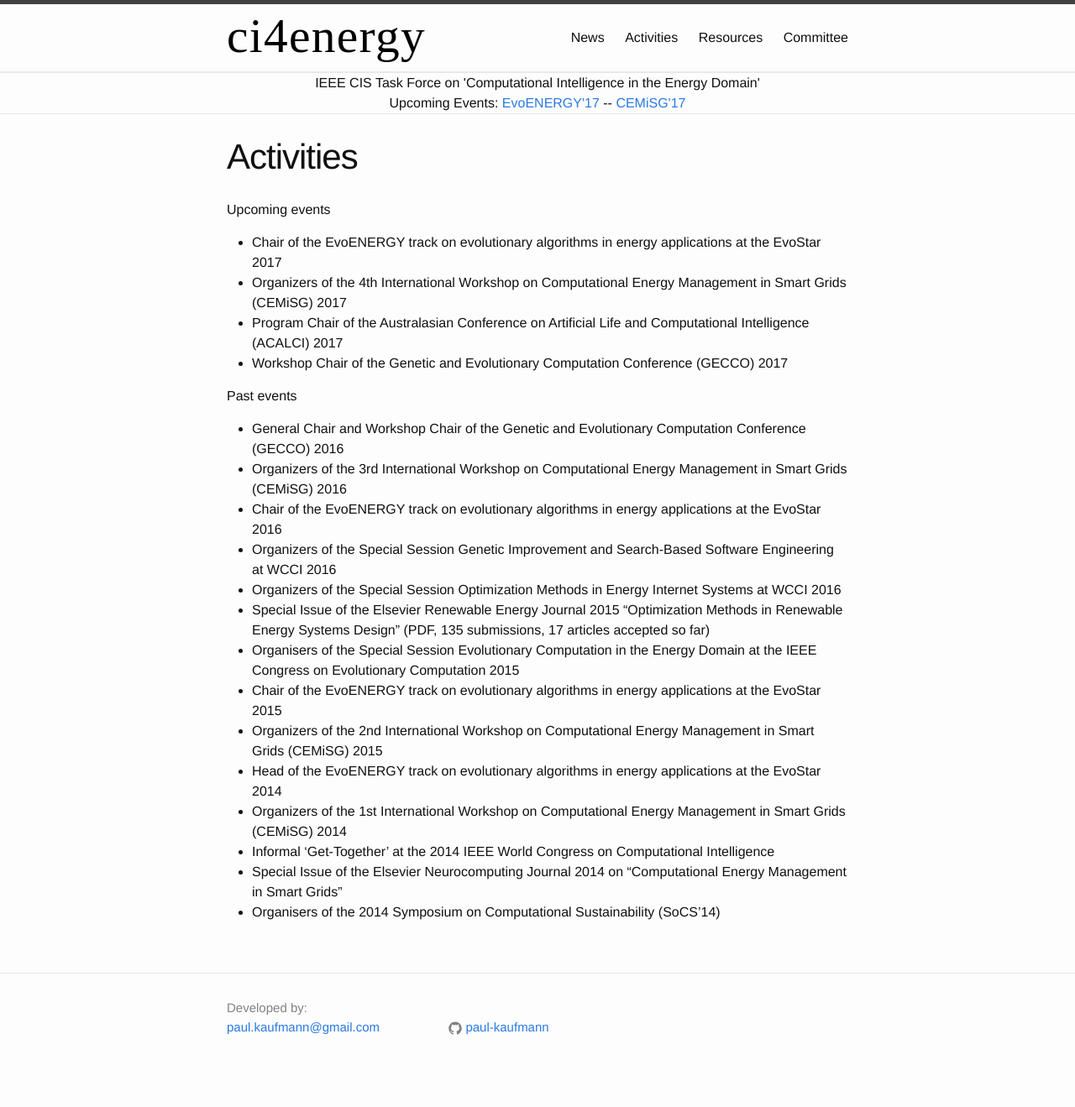
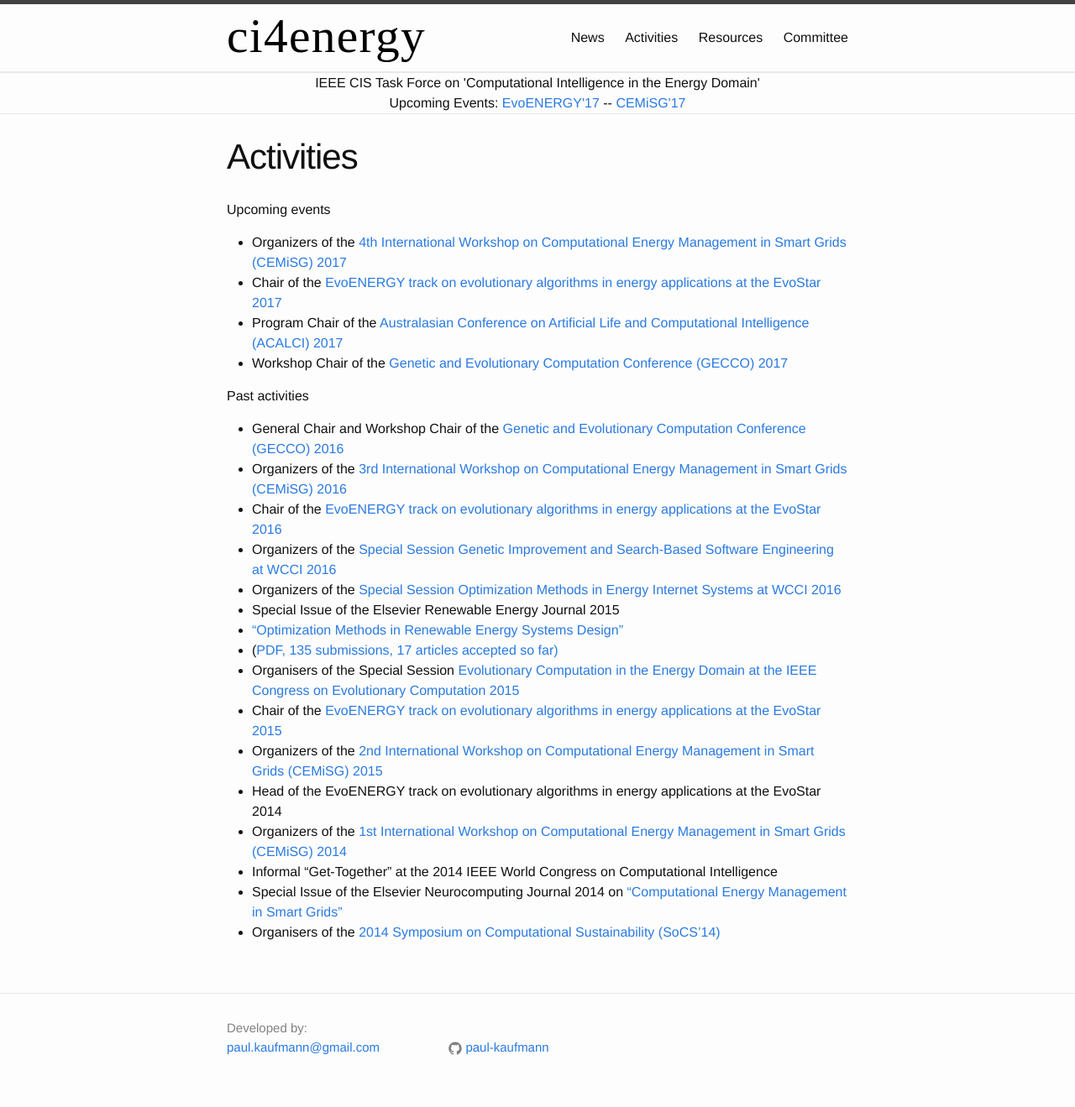
Before and after one commit to ci4energy/ci4energy.github.io, a Jekyll site: the page built from activities.md, in a window 1280 px wide. Shown: the whole page at 84% size. Built offline with Jekyll 4.4.1, drawn with Linux system fonts in a browser that asks for light colours; before the commit the page ends 1295 px from its top, so only the background shows below that.

Commit message:
no message

```diff
--- a/activities.md
+++ b/activities.md
@@ -7,24 +7,26 @@ weight: 10
 
 Upcoming events
 
-- Chair of the EvoENERGY track on evolutionary algorithms in energy applications at the EvoStar 2017
-- Organizers of the 4th International Workshop on Computational Energy Management in Smart Grids (CEMiSG) 2017
-- Program Chair of the Australasian Conference on Artificial Life and Computational Intelligence (ACALCI) 2017
-- Workshop Chair of the Genetic and Evolutionary Computation Conference (GECCO) 2017
+- Organizers of the <a href="http://www.cemisg.org/">4th International Workshop on Computational Energy Management in Smart Grids (CEMiSG) 2017
+- Chair of the <a href="http://www.evostar.org/2017/cfp_evoenergy.php">EvoENERGY track on evolutionary algorithms in energy applications at the EvoStar 2017
+- Program Chair of the <a href="http://www.acalci.net/2017/index.html">Australasian Conference on Artificial Life and Computational Intelligence (ACALCI) 2017
+- Workshop Chair of the <a href="http://gecco-2017.sigevo.org/">Genetic and Evolutionary Computation Conference (GECCO) 2017
 
-Past events
+Past activities
 
-- General Chair and Workshop Chair of the Genetic and Evolutionary Computation Conference (GECCO) 2016
-- Organizers of the 3rd International Workshop on Computational Energy Management in Smart Grids (CEMiSG) 2016
-- Chair of the EvoENERGY track on evolutionary algorithms in energy applications at the EvoStar 2016
-- Organizers of the Special Session Genetic Improvement and Search-Based Software Engineering at WCCI 2016
-- Organizers of the Special Session Optimization Methods in Energy Internet Systems at WCCI 2016
-- Special Issue of the Elsevier Renewable Energy Journal 2015 "Optimization Methods in Renewable Energy Systems Design" (PDF, 135 submissions, 17 articles accepted so far)
-- Organisers of the Special Session Evolutionary Computation in the Energy Domain at the IEEE Congress on Evolutionary Computation 2015
-- Chair of the EvoENERGY track on evolutionary algorithms in energy applications at the EvoStar 2015
-- Organizers of the 2nd International Workshop on Computational Energy Management in Smart Grids (CEMiSG) 2015
+- General Chair and Workshop Chair of the <a href="http://www.sigevo.org/gecco-2016/">Genetic and Evolutionary Computation Conference (GECCO) 2016
+- Organizers of the <a href="http://upfzone.net/cemisg2016/">3rd International Workshop on Computational Energy Management in Smart Grids (CEMiSG) 2016
+- Chair of the <a href="http://www.evostar.org/2016/cfp_evoenergy.php">EvoENERGY track on evolutionary algorithms in energy applications at the EvoStar 2016
+- Organizers of the <a href="http://www0.cs.ucl.ac.uk/staff/w.langdon/cec2016/">Special Session Genetic Improvement and Search-Based Software Engineering at WCCI 2016
+- Organizers of the <a href="http://www.wcci2016.org/spsessions.php">Special Session Optimization Methods in Energy Internet Systems at WCCI 2016
+- Special Issue of the Elsevier Renewable Energy Journal 2015
+- <a href="http://www.journals.elsevier.com/renewable-energy/call-for-papers/special-issue-on-optimization-methods-in-renewable-energy-sy/">"Optimization Methods in Renewable Energy Systems Design"
+- (<a href="http://cs.adelaide.edu.au/%7Emarkus/CIS-TF-Energy/Renewable_Energy_Special_Issue-Optimization_Methods_in_Renewable_Energy_Systems_Design-CfP.pdf">PDF, 135 submissions, 17 articles accepted so far)
+- Organisers of the Special Session <a href="http://cs.adelaide.edu.au/%7Eoptlog/CEC2015RenewableEnergy/">Evolutionary Computation in the Energy Domain at the IEEE Congress on Evolutionary Computation 2015
+- Chair of the <a href="http://www.evostar.org/2015/cfp_evoenergy.php">EvoENERGY track on evolutionary algorithms in energy applications at the EvoStar 2015
+- Organizers of the <a href="http://www.cemisg2015.org/">2nd International Workshop on Computational Energy Management in Smart Grids (CEMiSG) 2015
 - Head of the EvoENERGY track on evolutionary algorithms in energy applications at the EvoStar 2014
-- Organizers of the 1st International Workshop on Computational Energy Management in Smart Grids (CEMiSG) 2014
-- Informal 'Get-Together' at the 2014 IEEE World Congress on Computational Intelligence
-- Special Issue of the Elsevier Neurocomputing Journal 2014 on "Computational Energy Management in Smart Grids"
-- Organisers of the 2014 Symposium on Computational Sustainability (SoCS'14)
+- Organizers of the <a href="http://www.cemisg2014.org/">1st International Workshop on Computational Energy Management in Smart Grids (CEMiSG) 2014
+- Informal “Get-Together” at the 2014 IEEE World Congress on Computational Intelligence
+- Special Issue of the Elsevier Neurocomputing Journal 2014 on <a href="http://cs.adelaide.edu.au/%7Emarkus/CIS-TF-Energy/CFP_NC2014.pdf">"Computational Energy Management in Smart Grids"
+- Organisers of the <a href="http://socs14.sita-research.org/">2014 Symposium on Computational Sustainability (SoCS'14)
```
